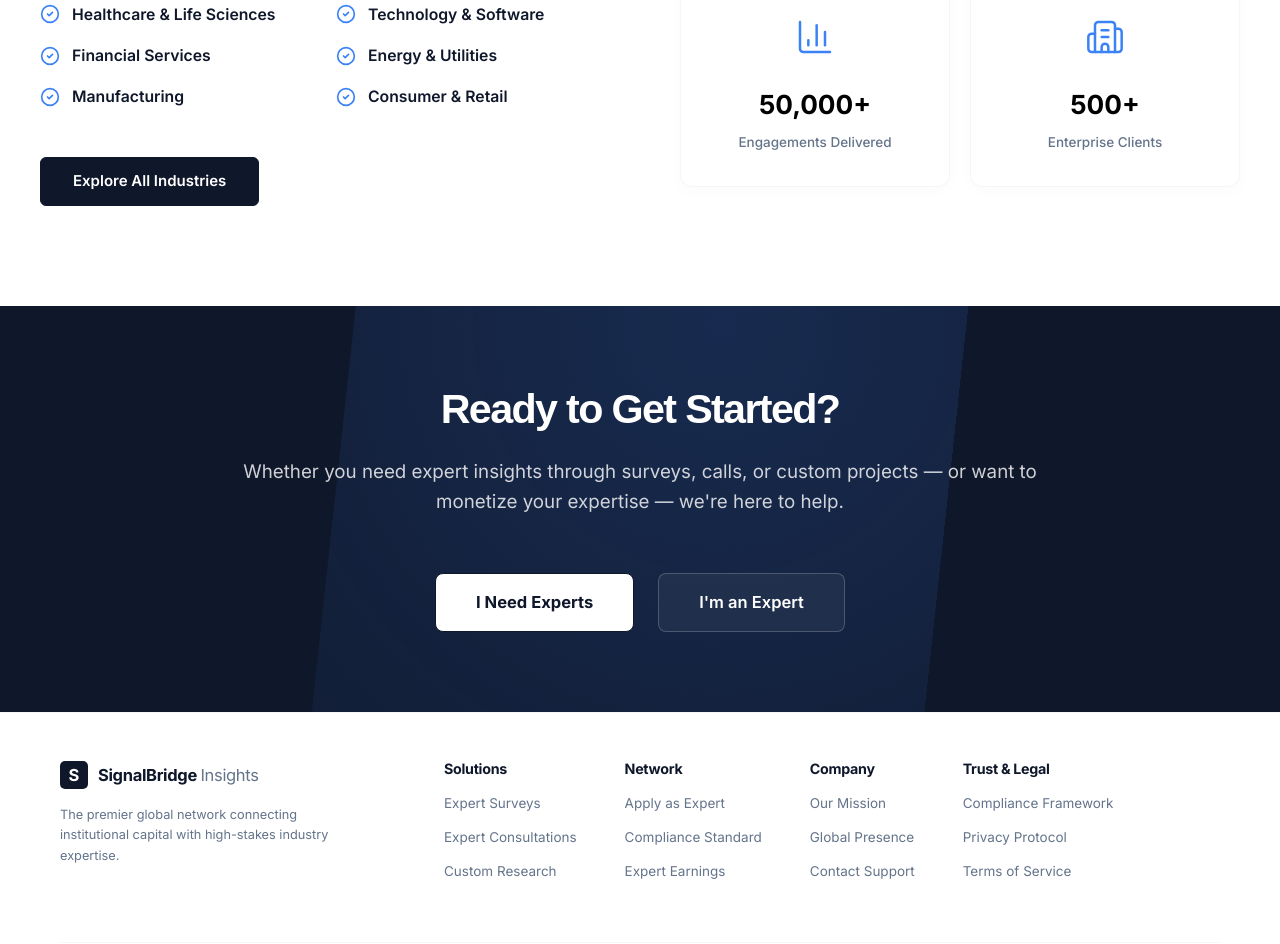
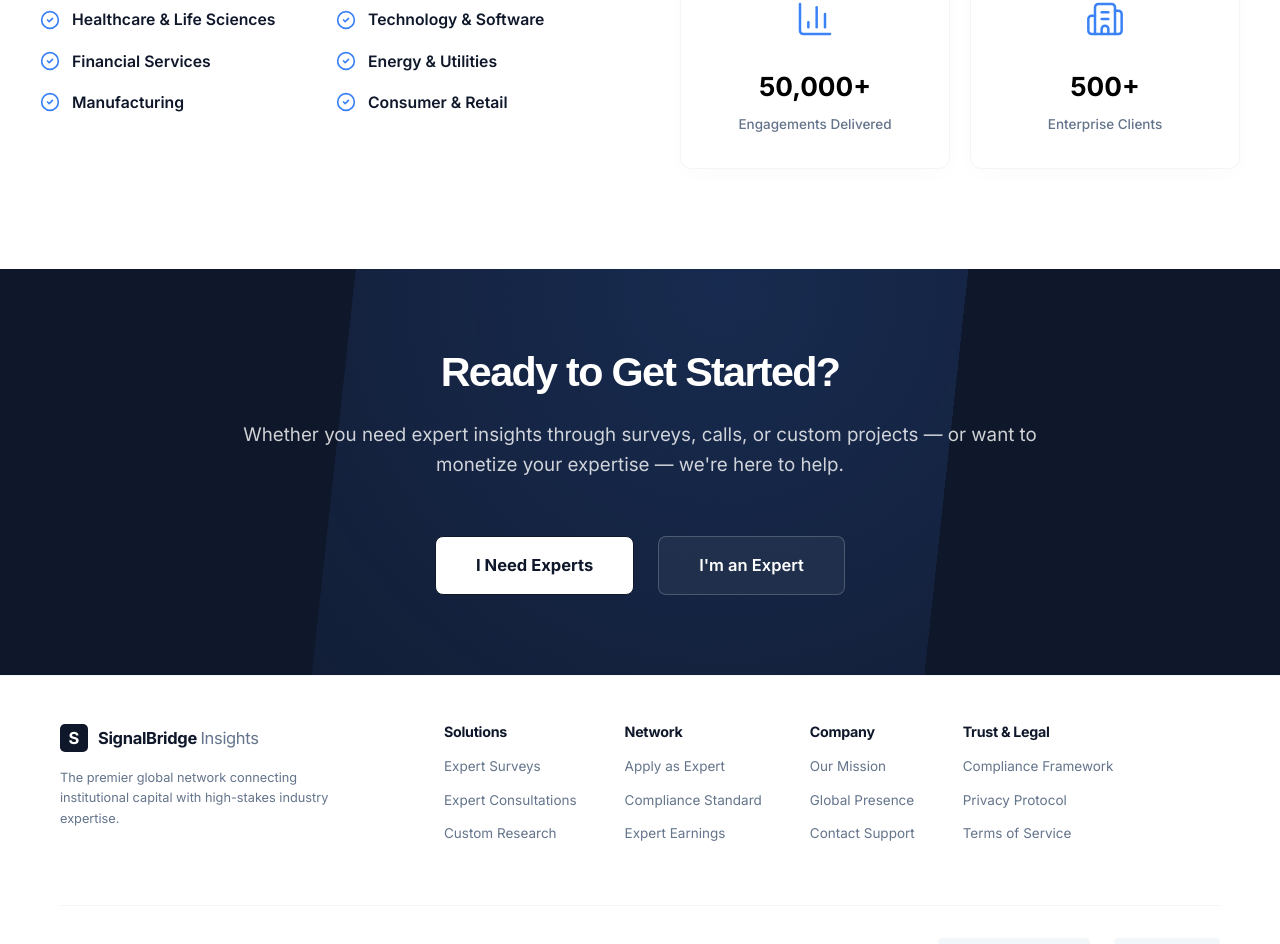
Before and after one commit to skydani26/signalbridge-insights, a Next.js app: page / in a window 1280 px wide. Shown: the part 4327-5271 px from the top of the page. Built offline with nearby package versions, Linux system fonts and the light colour scheme; a web font is replaced by a local one.

Commit message:
SignalBridge: Streamlining Homepage CTAs & Re-routing Experts

```diff
--- a/src/app/page.tsx
+++ b/src/app/page.tsx
@@ -396,9 +396,6 @@ export default function Home() {
                 </div>
               </div>
 
-              <Button href="/industries" className={styles.coverageBtn}>
-                Explore All Industries
-              </Button>
             </div>
 
             {/* Right Column: Stats Grid */}
@@ -438,7 +435,7 @@ export default function Home() {
           </p>
           <div className={styles.ctaButtonsContainer}>
             <Button href="/contact" className={styles.btnCtaPrimary}>I Need Experts</Button>
-            <Button href="/for-experts" className={styles.btnCtaSecondary}>I&apos;m an Expert</Button>
+            <Button href="/contact" className={styles.btnCtaSecondary}>I'm an Expert</Button>
           </div>
         </div>
       </section>
```
